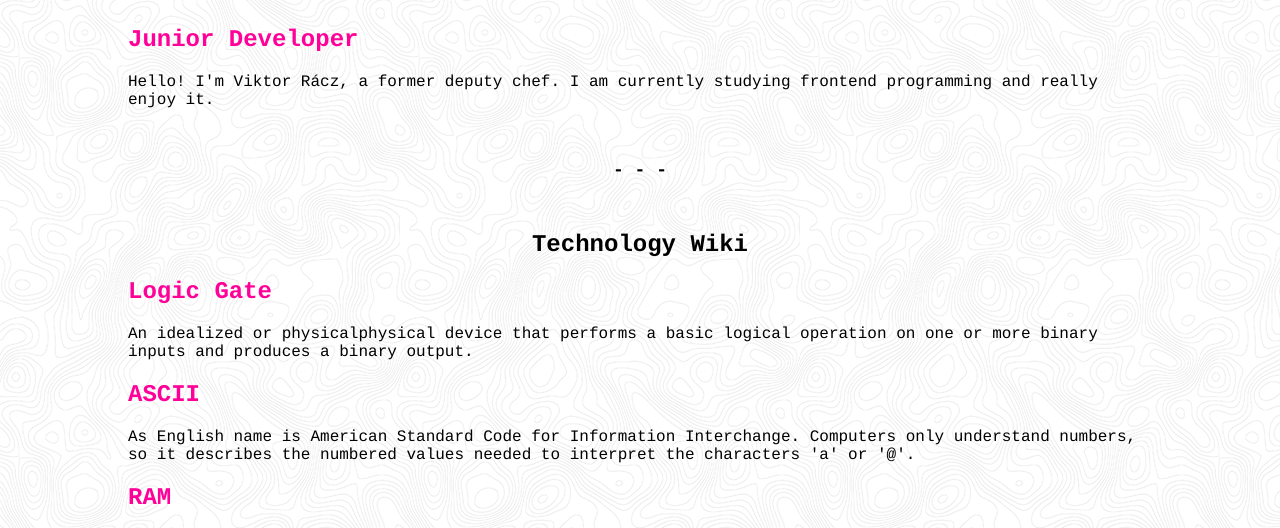
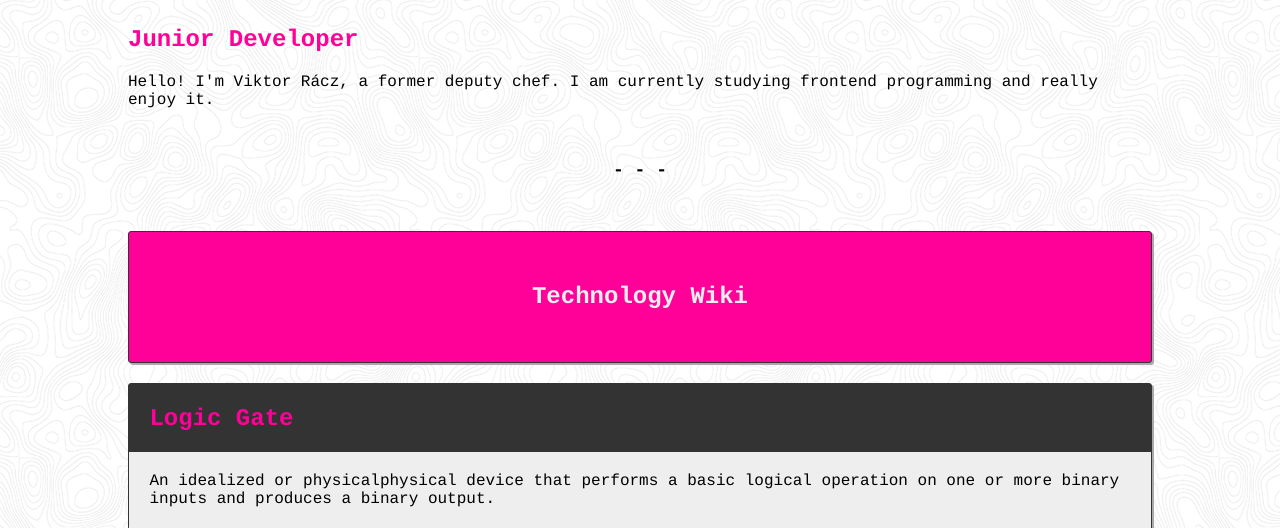
Before and after one commit to raczviktor/raczviktor.github.io, a plain HTML site: page myFirstWebsite/index.html in a window 1280 px wide. Shown: the part 270-798 px from the top of the page. Drawn offline with Linux system fonts and the light colour scheme.

Commit message:
card effect added

```diff
--- a/myFirstWebsite/styles.css
+++ b/myFirstWebsite/styles.css
@@ -30,6 +30,29 @@ footer {
     background-color: #333333;
 }
 
+#defs article {
+    margin-top: 2%;
+    border: #333333 solid 1px;
+    border-radius: 3px;
+    background-color: #333333;
+    box-shadow: 2px 2px #AAAAAA;
+}
+
+#defs article h2 {
+    padding: 2%;
+    margin: 0;
+
+}
+
+#defs article p {
+    padding: 2%;
+    margin: 0;
+    background-color: #EEEEEE;
+
+}
+
+
+
 #spacer {
     text-align: center;
     font-size: large;
@@ -44,6 +67,12 @@ footer {
 
 #defsTitle {
     text-align: center;
+    padding: 5%;
+    background-color: #ff0099;
+    color: #EEEEEE;
+    box-shadow: 2px 2px #AAAAAA;
+    border: #333333 solid 1px;
+    border-radius: 3px;
 }
 
 
@@ -219,4 +248,8 @@ nav.respNav {
     img {
         height: 36px;
     }
+
+    main {
+        max-width: 95%;
+    }
 }
```
Also changed, not shown: myFirstWebsite/README.md.
